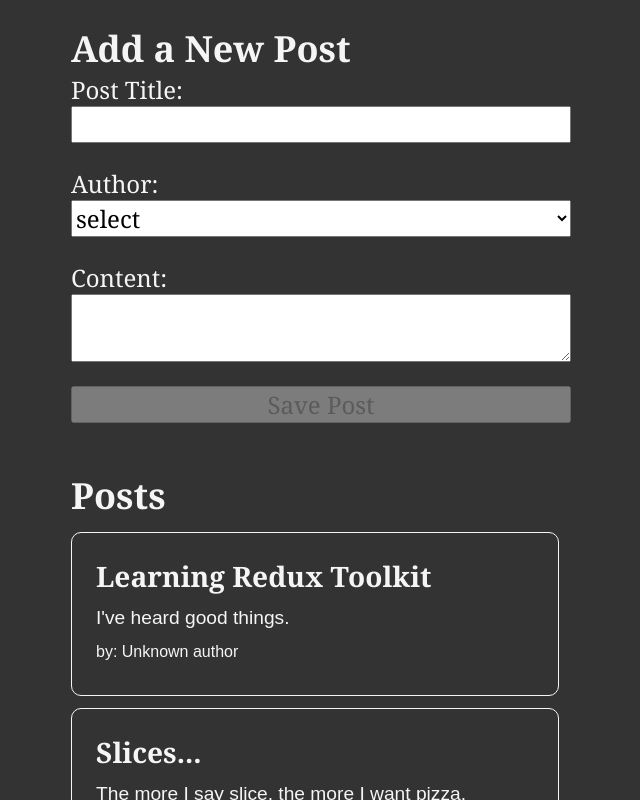
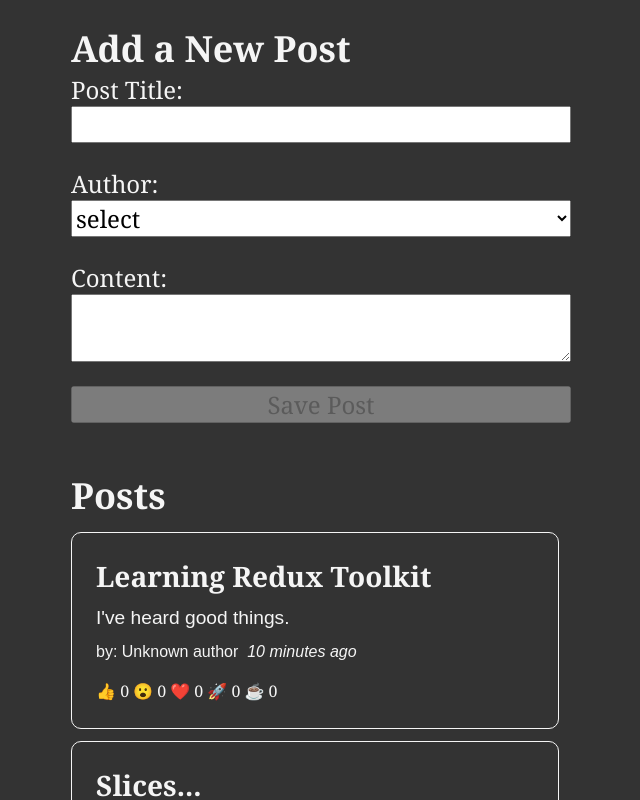
Before and after one commit to damanpreetgrewal/posts-app-async-thunks, a React (Create React App) app: page / in a window 1280 px wide. Shown: the top 800 px of the page, without its empty margins (319-959 px from the left). Built offline with nearby package versions, Linux system fonts and the light colour scheme; the HTML template or start-up script is replaced by a standard one.

Commit message:
Reaction Buttons

```diff
--- a/src/features/posts/PostsList.jsx
+++ b/src/features/posts/PostsList.jsx
@@ -1,17 +1,25 @@
 import { useSelector } from 'react-redux';
 import { selectAllPosts } from './postsSlice';
 import PostAuthor from './PostAuthor';
+import TimeAgo from './TimeAgo';
+import ReactionButtons from './ReactionButtons';
 
 const PostsList = () => {
   const posts = useSelector(selectAllPosts);
 
-  const renderedPosts = posts.map(post => (
+  const orderedPosts = posts
+    .slice()
+    .sort((a, b) => b.date.localeCompare(a.date));
+
+  const renderedPosts = orderedPosts.map(post => (
     <article key={post.id}>
       <h3>{post.title}</h3>
       <p>{post.content.substring(0, 100)}</p>
       <p className='postCredit'>
         <PostAuthor userId={post.userId} />
+        <TimeAgo timestamp={post.date} />
       </p>
+      <ReactionButtons post={post} />
     </article>
   ));
 
--- /dev/null
+++ b/src/features/posts/ReactionButtons.jsx
@@ -0,0 +1,32 @@
+import { useDispatch } from 'react-redux';
+import { reactionAdded } from './postsSlice';
+
+const reactionEmoji = {
+  thumbsUp: '👍',
+  wow: '😮',
+  heart: '❤️',
+  rocket: '🚀',
+  coffee: '☕',
+};
+
+const ReactionButtons = ({ post }) => {
+  const dispatch = useDispatch();
+
+  const reactionButtons = Object.entries(reactionEmoji).map(([name, emoji]) => {
+    return (
+      <button
+        key={name}
+        type='button'
+        className='reactionButton'
+        onClick={() => {
+          dispatch(reactionAdded({ postId: post.id, reaction: name }));
+        }}
+      >
+        {emoji} {post.reactions[name]}
+      </button>
+    );
+  });
+
+  return <div>{reactionButtons}</div>;
+};
+export default ReactionButtons;
--- a/src/features/posts/postsSlice.js
+++ b/src/features/posts/postsSlice.js
@@ -7,12 +7,26 @@
     title: 'Learning Redux Toolkit',
     content: "I've heard good things.",
     date: sub(new Date(), { minutes: 10 }).toISOString(),
+    reactions: {
+      thumbsUp: 0,
+      wow: 0,
+      heart: 0,
+      rocket: 0,
+      coffee: 0,
+    },
   },
   {
     id: '2',
     title: 'Slices...',
     content: 'The more I say slice, the more I want pizza.',
     date: sub(new Date(), { minutes: 20 }).toISOString(),
+    reactions: {
+      thumbsUp: 0,
+      wow: 0,
+      heart: 0,
+      rocket: 0,
+      coffee: 0,
+    },
   },
 ];
 
@@ -32,15 +46,29 @@
             content,
             date: new Date().toISOString(),
             userId,
+            reactions: {
+              thumbsUp: 0,
+              wow: 0,
+              heart: 0,
+              rocket: 0,
+              coffee: 0,
+            },
           },
         };
       },
+    },
+    reactionAdded(state, action) {
+      const { postId, reaction } = action.payload;
+      const existingPost = state.find(post => post.id === postId);
+      if (existingPost) {
+        existingPost.reactions[reaction]++;
+      }
     },
   },
 });
 
 export const selectAllPosts = state => state.posts;
 
-export const { postAdded } = postsSlice.actions;
+export const { postAdded, reactionAdded } = postsSlice.actions;
 
 export default postsSlice.reducer;
```
